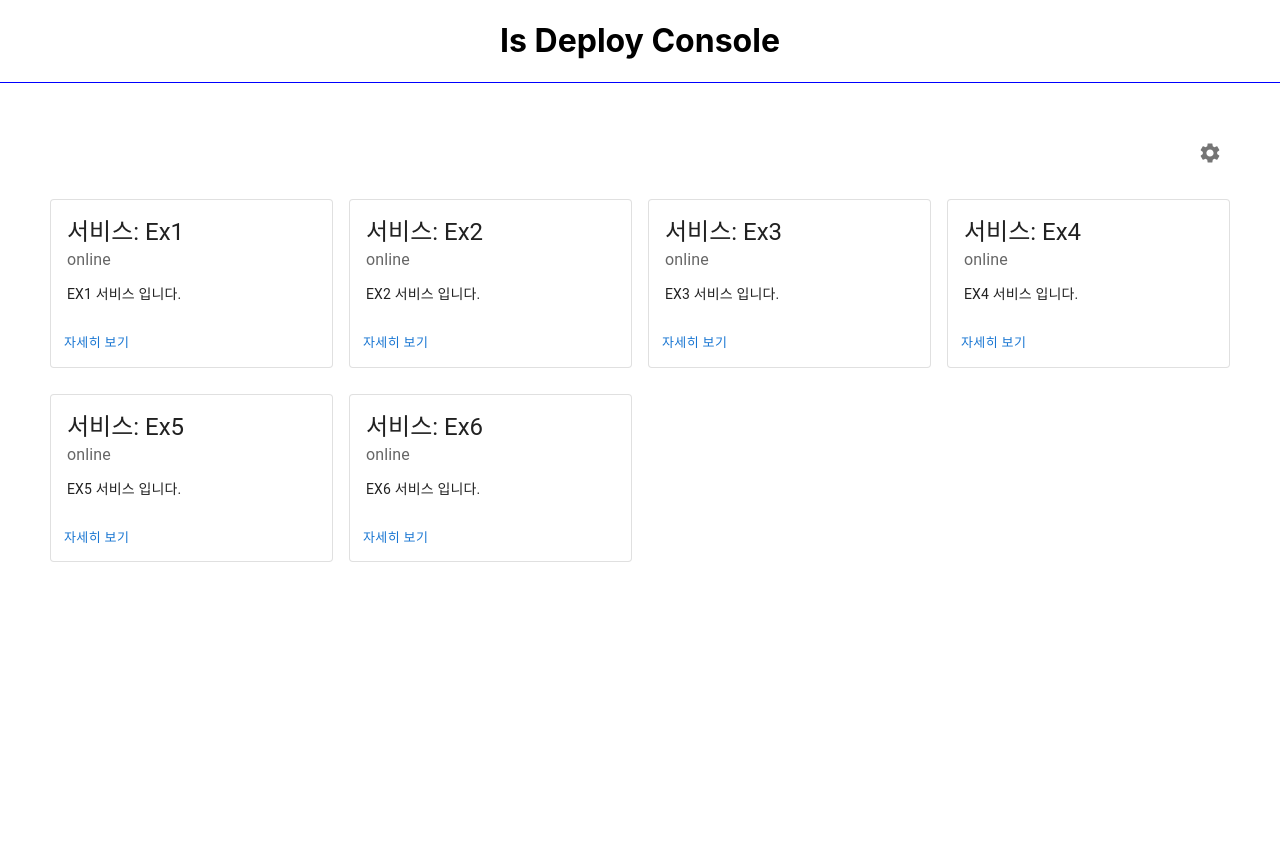
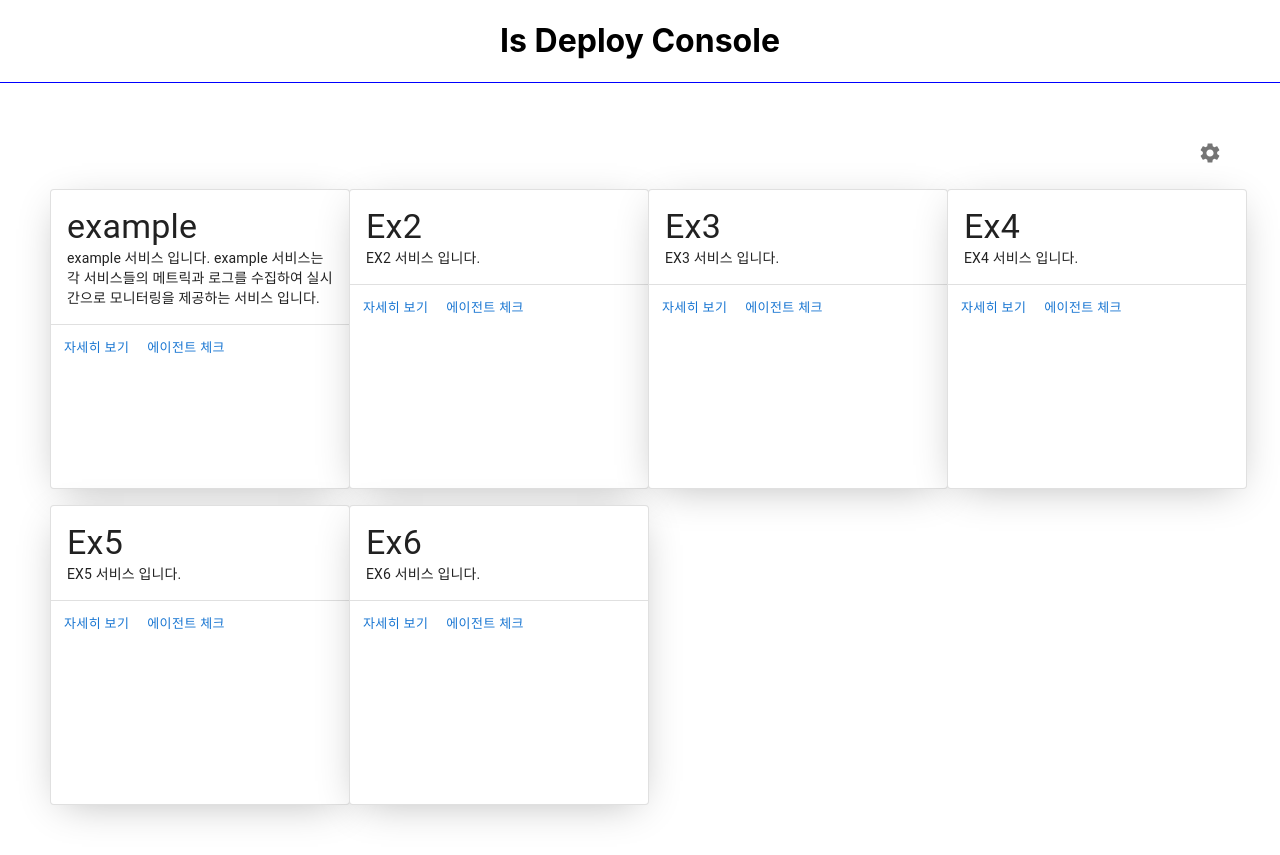
Before and after one commit to danawalab/is-deploy-console, a Next.js app: page / in a window 1280 px wide. Before the commit the page ends 800 px from the top, so only its background shows below. Built offline with nearby package versions, Linux system fonts and the light colour scheme.

Commit message:
feat: ui변경, 기능구현

```diff
--- a/components/ServiceCard.js
+++ b/components/ServiceCard.js
@@ -1,25 +1,35 @@
 import * as React from 'react';
-import {Box, Button, Card, CardActions, CardContent, Typography,} from '@mui/material';
+import {Box, Button, Card, CardActions, CardContent, CardMedia, Typography, Divider} from '@mui/material';
 import styles from './_serviceCard.module.scss'
+import {router} from "next/router";
+import {useEffect, useState} from "react";
 
-export default function ServiceCard({header, body}) {
+export default function ServiceCard({serviceName, description}) {
+
+    const push = (serviceName) => {
+        router.push(`/service/${serviceName}`);
+    }
+
+    const healthCheck = () => {
+        console.log("Health Check");
+    }
+
     return (
         <>
-            <Box sx={{minWidth: 275}}>
+            <Box>
                 <Card variant="outlined" className={styles.card}>
                     <CardContent>
-                        <Typography variant="h5" component="div">
-                            서비스: {header}
+                        <Typography variant={"h4"} component={"div"} className={styles.header}>
+                            {serviceName}
                         </Typography>
-                        <Typography sx={{mb: 1.5}} color="text.secondary">
-                            online
-                        </Typography>
-                        <Typography variant="body2">
-                            {body}
+                        <Typography variant={"body2"} className={styles.body}>
+                            {description}
                         </Typography>
                     </CardContent>
+                    <Divider/>
                     <CardActions>
-                        <Button size="small">자세히 보기</Button>
+                        <Button size="small" onClick={() => push(serviceName)}>자세히 보기</Button>
+                        <Button size="small" onClick={healthCheck}>에이전트 체크</Button>
                     </CardActions>
                 </Card>
             </Box>
--- a/components/_serviceCard.module.scss
+++ b/components/_serviceCard.module.scss
@@ -1,3 +1,44 @@
 .card {
-  margin-top: 10px;
+  width: 100%;
+  min-width: 300px;
+  height: 100%;
+  min-height: 300px;
+  max-height: 300px;
+  transition: 0.3s;
+  margin: auto;
+  box-shadow: 0 8px 40px -12px rgba(0, 0, 0, 0.3);
+
+  &:hover {
+    box-shadow: 0 16px 70px -12.125px rgba(0, 0, 0, 0.3)
+  }
+
+  & .MuiCardMedia-root {
+    padding-top: 56.25%;
+  }
+
+  & .MuiCardContent-root {
+    text-align: left;
+    padding: 100%;
+    margin-bottom: 500px;
+  }
+
+  & .MuiTypography--heading {
+    font-weight: bold;
+  }
+
+  & .MuiTypography--subheading {
+    line-height: 1.8;
+  }
 }
+
+.header {
+  margin: 2%;
+}
+
+.body {
+  margin: 2%;
+}
+
+.footer {
+  background-color: red;
+}
--- a/config/config.json
+++ b/config/config.json
@@ -1,28 +1,28 @@
 {
   "serviceList": [
     {
-      "name": "Ex1",
-      "description": "EX1 서비스 입니다.\n "
+      "name": "example",
+      "description": "example 서비스 입니다. example 서비스는 각 서비스들의 메트릭과 로그를 수집하여 실시간으로 모니터링을 제공하는 서비스 입니다."
     },
     {
       "name": "Ex2",
-      "description": "EX2 서비스 입니다.\n "
+      "description": "EX2 서비스 입니다."
     },
     {
       "name": "Ex3",
-      "description": "EX3 서비스 입니다.\n "
+      "description": "EX3 서비스 입니다."
     },
     {
       "name": "Ex4",
-      "description": "EX4 서비스 입니다.\n "
+      "description": "EX4 서비스 입니다."
     },
     {
       "name": "Ex5",
-      "description": "EX5 서비스 입니다.\n "
+      "description": "EX5 서비스 입니다."
     },
     {
       "name": "Ex6",
-      "description": "EX6 서비스 입니다.\n "
+      "description": "EX6 서비스 입니다."
     }
   ]
 }
--- a/pages/index.js
+++ b/pages/index.js
@@ -21,8 +21,8 @@ export default function Home() {
                     {JSON.serviceList.map((service) => (
                         <Grid key={service} item xs={12} md={6} lg={3}>
                             <ServiceCard
-                                header={service.name}
-                                body={service.description}
+                                serviceName={service.name}
+                                description={service.description}
                             />
                         </Grid>
                     ))}
```
Also changed, not shown: components/ServerCard.js (+30 -4 lines), components/ServiceModal.js (added, +44 -0 lines), config/service/example.json (+50 -1 lines), pages/service/[id].js (+5 -5 lines), components/LogArea.js (added), components/ServerModal.js (added).
